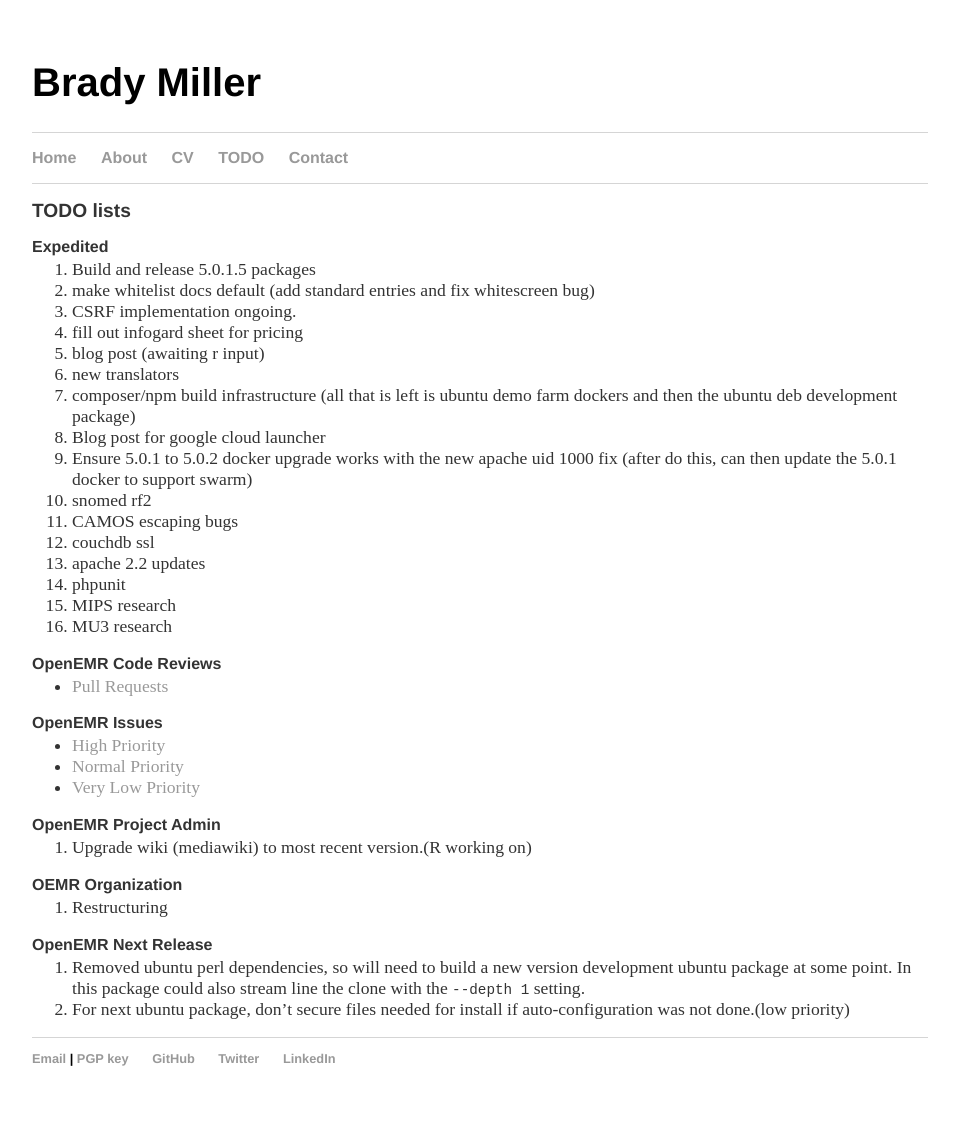
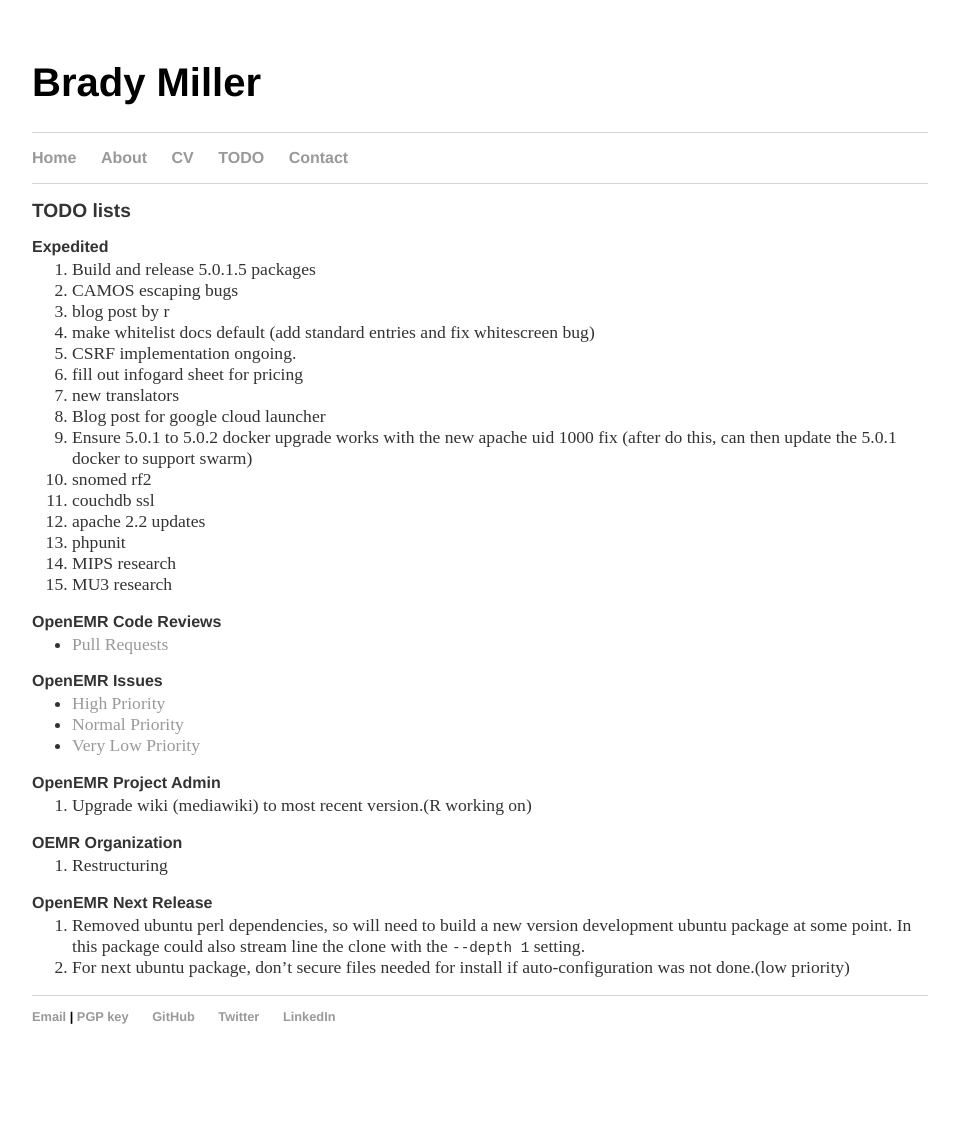
Before and after one commit to bradymiller/bradymiller.github.io, a Jekyll site: the page built from todo/index.md, in a window 1280 px wide. Shown: the whole page, without its empty margins (160-1119 px from the left). Built offline with Jekyll 4.4.1, drawn with Linux system fonts in a browser that asks for light colours; our own code applies the rules of GitHub Pages for plain Markdown files; after the commit the page ends 1084 px from its top, so only the background shows below that.

Commit message:
Update index.md

```diff
--- a/todo/index.md
+++ b/todo/index.md
@@ -5,16 +5,15 @@
 
 ### Expedited
 1. Build and release 5.0.1.5 packages
+1. CAMOS escaping bugs
+1. blog post by r
 1. make whitelist docs default (add standard entries and fix whitescreen bug)
 1. CSRF implementation ongoing.
 1. fill out infogard sheet for pricing
-1. blog post (awaiting r input)
 1. new translators
-1. composer/npm build infrastructure (all that is left is ubuntu demo farm dockers and then the ubuntu deb development package)
 1. Blog post for google cloud launcher
 1. Ensure 5.0.1 to 5.0.2 docker upgrade works with the new apache uid 1000 fix (after do this, can then update the 5.0.1 docker to support swarm)
 1. snomed rf2
-1. CAMOS escaping bugs
 1. couchdb ssl
 1. apache 2.2 updates
 1. phpunit
```
